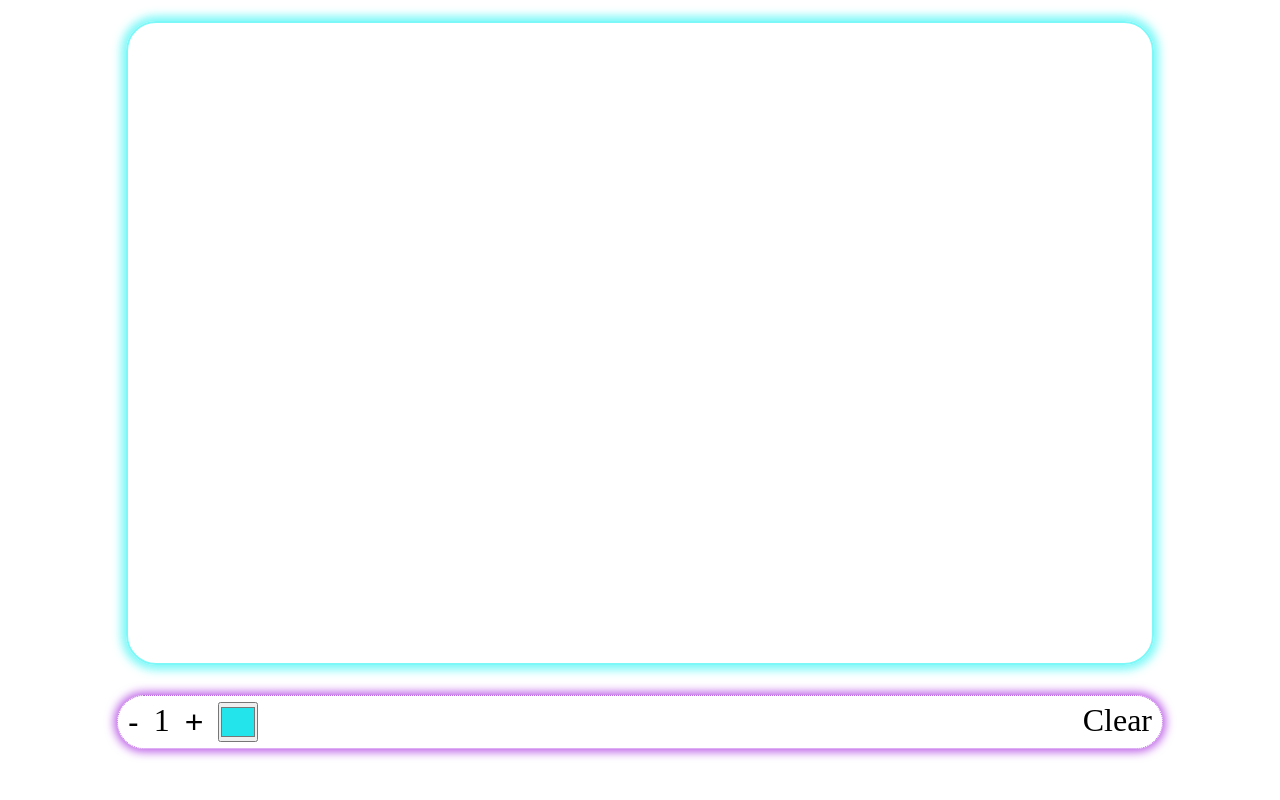
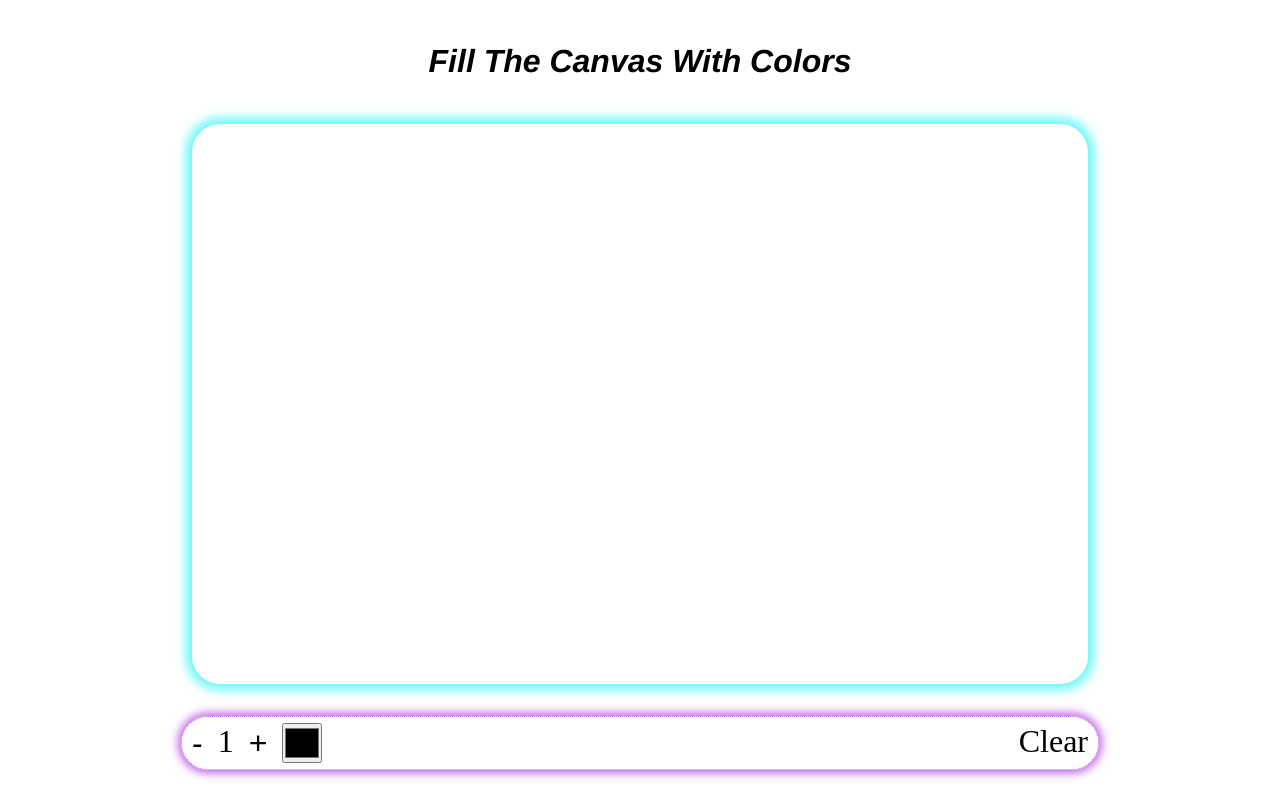
Before and after one commit to Tayyabakhatri/day-5-drawing-app-Tayyaba-khatri, a plain HTML site: page index.html in a window 1280 px wide. Drawn offline with Linux system fonts and the light colour scheme.

Commit message:
modified

```diff
--- a/app.js
+++ b/app.js
@@ -1,4 +1,6 @@
 let canvas = document.getElementById("canvas");
+canvas.width=window.innerWidth;
+canvas.height=window.innerHeight
 let increase = document.getElementById("increase");
 let decrease = document.getElementById("decrease");
 let clear = document.getElementById("clear");
@@ -7,14 +9,14 @@ let color = document.getElementById("color");
 
 const ctx = canvas.getContext('2d');
 
-let sizeElement = 0
+let sizeElement = 5
 let isPressed = false;
 // color.value = "black";
 
 let x;
 let y;
 
-color.value = "#23e3eb"
+color.value = "#000"
 let colorElement = color.value;
 canvas.addEventListener('mousedown', (e) => {
     isPressed = true
@@ -38,7 +40,7 @@ canvas.addEventListener('mousemove', (e) => {
 })
 function drowCircle(x, y) {
     ctx.beginPath();
-    ctx.arc(x, y, sizeElement, 0, Math.PI * 2)
+    ctx.arc(x, y, sizeElement, 0, Math.PI*2)
     ctx.fillStyle = colorElement;
     ctx.fill()
 }
@@ -50,17 +52,13 @@ function drawLine(x1, y1, x2, y2) {
     ctx.lineWidth = sizeElement * 2
     ctx.stroke()
 }
-
-
-
-
 //icreament and decreament in size
 function updatesize() {
     size.innerHTML = sizeElement
 }
 //increasing
 increase.addEventListener('click', () => {
-    sizeElement += 2
+    sizeElement += 5
     if (sizeElement > 30) {
         sizeElement = 30
     }
@@ -68,13 +66,11 @@ increase.addEventListener('click', () => {
 })
 //decreasing
 decrease.addEventListener('click', () => {
-    sizeElement -= 2
-    if (sizeElement < 1) {
+    sizeElement -= 5
+    if (sizeElement < 5) {
         sizeElement = 1
     }
     updatesize()
 })
-
 color.addEventListener('change', (e) => colorElement = e.target.value);
 clear.addEventListener('click', () => ctx.clearRect(0, 0, canvas.width, canvas.height));
-// export{drawLine,drowCircle,updatesize,isPressed,x,y,increase,decrease}
--- a/index.html
+++ b/index.html
@@ -9,6 +9,7 @@
 </head>
 
 <body>
+    <h1>Fill The Canvas With Colors</h1>
     <canvas id="canvas"></canvas>
     <div id="tool-box">
         <div id="measures">
--- a/style.css
+++ b/style.css
@@ -11,18 +11,24 @@ body {
     flex-direction: column;
     height: 100vh;
 }
+h1{
+    font-style: italic;
+    font-family: 'Franklin Gothic Medium', 'Arial Narrow', Arial, sans-serif;
+    margin: auto;
+}
 
 #canvas {
-    max-width: 80%;
-    min-height: 80%;
+   max-width: 70%;
+    max-height: 70%;
     border: 2px solid rgb(124, 248, 248);
     border-radius: 30px;
     box-shadow: rgb(124, 248, 248) 0px 0px 10px 5px;
+
 }
 
 #tool-box {
     border: 1px dotted rgb(189, 96, 231);
-    min-width: 80%;
+    min-width: 70%;
     display: flex;
     /* gap: 10px; */
     justify-content: space-between;
```
